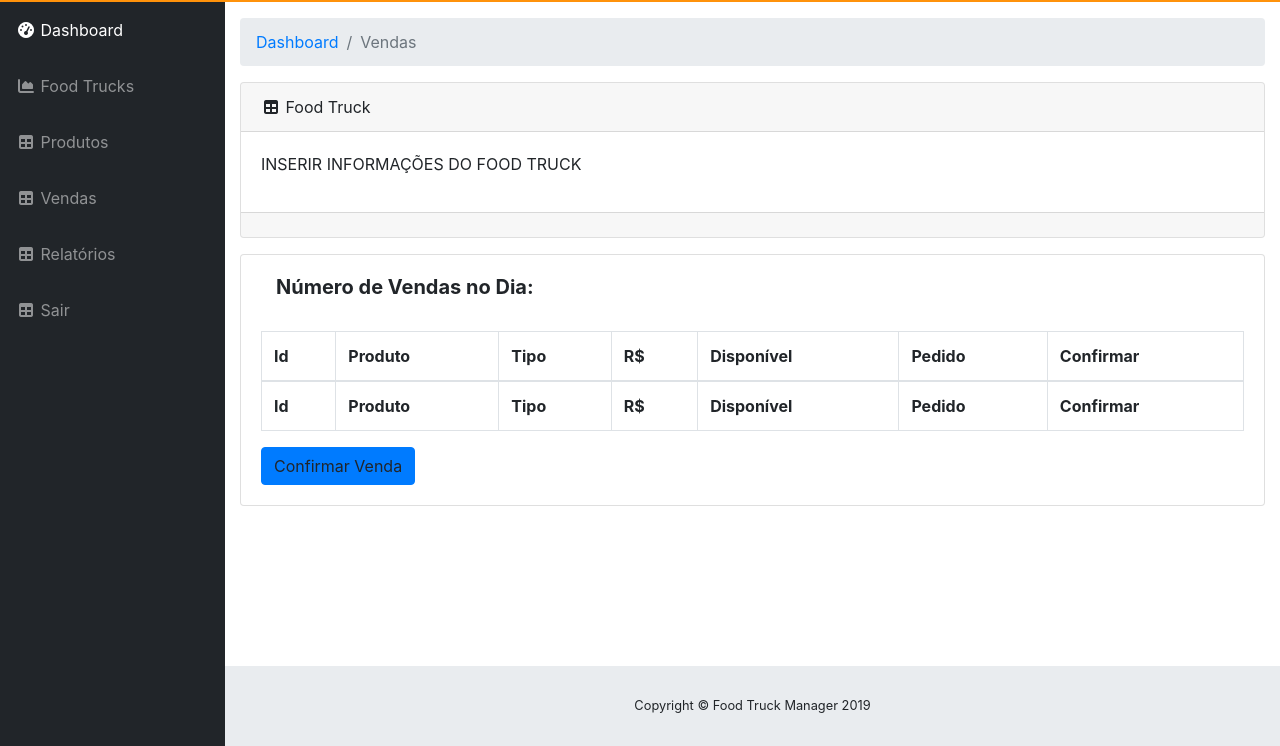
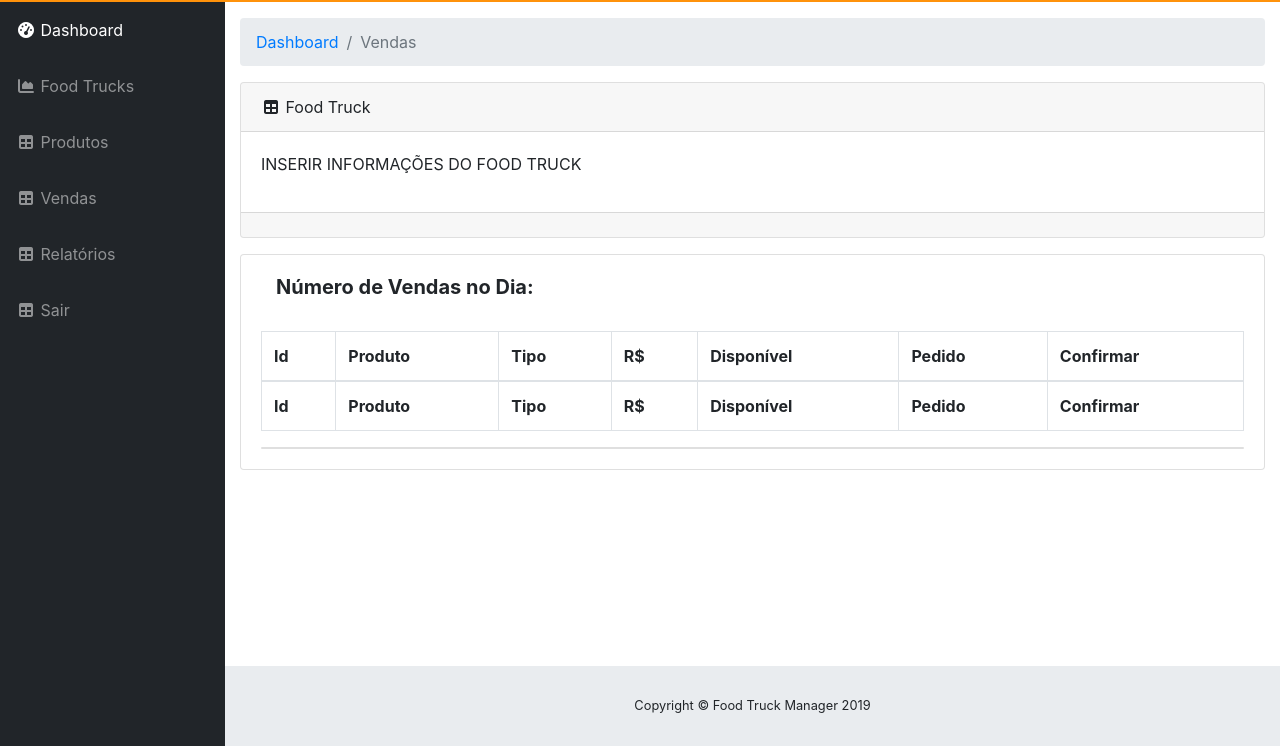
Before and after one commit to carlosroltjr/projeto_sa, a plain HTML site: page _SAbootstrap/sales.html in a window 1280 px wide. Shown: the part 62-808 px from the top of the page. Drawn offline with nearby package versions, Linux system fonts and the light colour scheme.

Commit message:
Update sales.html
atualização vendas

```diff
--- a/_SAbootstrap/sales.html
+++ b/_SAbootstrap/sales.html
@@ -126,7 +126,7 @@
 
 
             </table>
-            <a class="btn btn-primary right" onclick="javascript: saveSales();">Confirmar Venda</a>
+            <div class="card" id="confirmSale"></div>
             </div>
           </div>
         </div>
```
